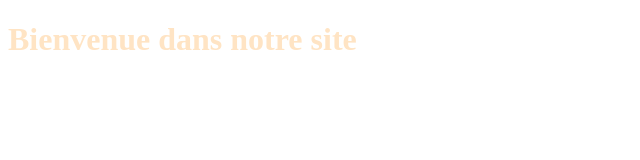
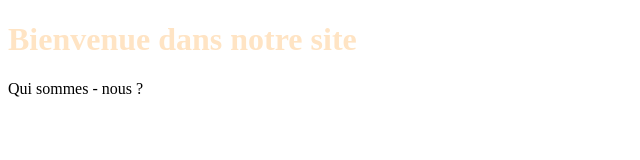
Before and after one commit to mikempaka/read-ongd, a plain HTML site: page index.html in a window 1280 px wide. Shown: the whole page, without its empty margins (0-640 px from the left). Drawn offline with Linux system fonts and the light colour scheme.

Commit message:
je viens d'ajouter un paragraphe

```diff
--- a/index.html
+++ b/index.html
@@ -5,5 +5,6 @@
     </head>
     <body>
         <h1>Bienvenue dans notre site</h1>
+        <p>Qui sommes - nous ?</p>
     </body>
 </httml>
```
